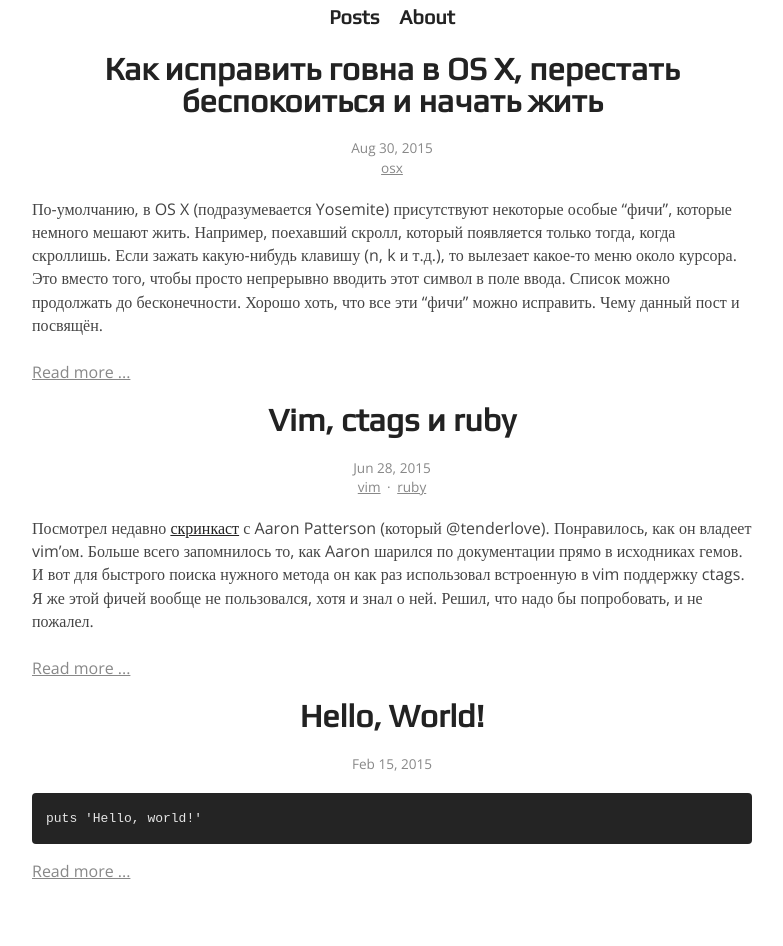
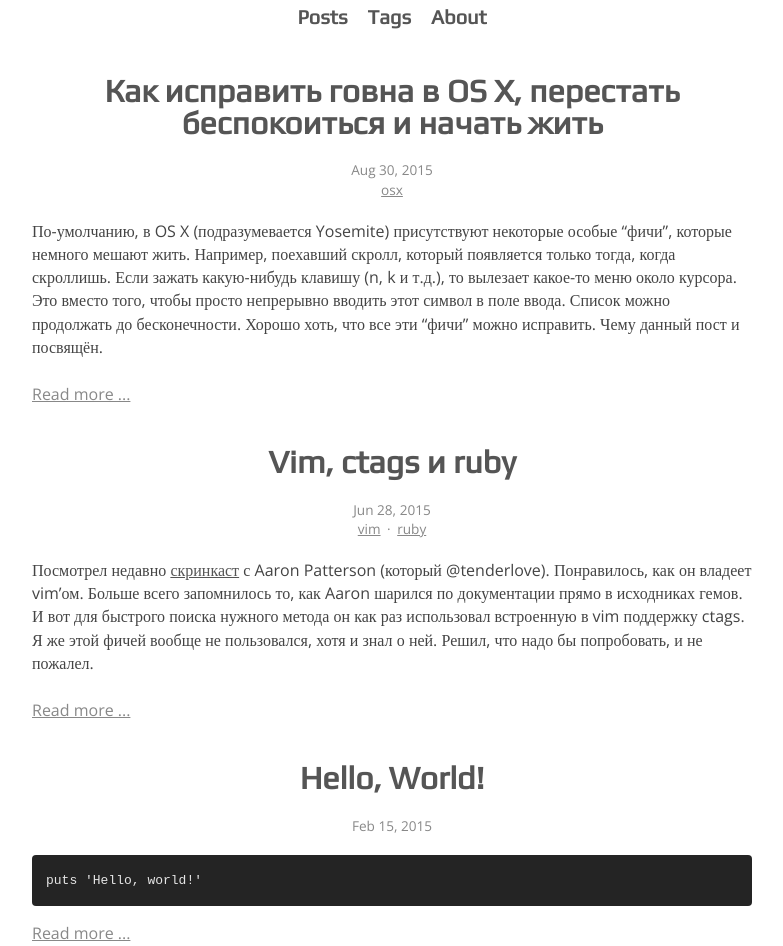
Before and after one commit to schfkt/schfkt.github.io, a Jekyll site: the page built from index.html, in a window 1280 px wide. Shown: the whole page, without its empty margins (248-1031 px from the left). Built offline with Jekyll 4.4.1, drawn with Linux system fonts in a browser that asks for light colours; before the commit the page ends 900 px from its top, so only the background shows below that.

Commit message:
Some UI fixes

```diff
--- a/_includes/header.html
+++ b/_includes/header.html
@@ -1,4 +1,5 @@
 <ul id="navigation">
   <li><a href="/">Posts</a></li><!--
+  --><li><a href="/tags.html">Tags</a></li><!--
   --><li><a href="/about.html">About</a></li>
 </ul>
--- a/_sass/_custom.scss
+++ b/_sass/_custom.scss
@@ -1,4 +1,5 @@
 $light-black: #888;
+$button-radius: 4px;
 
 h1, h2, h3, h4, h5, h6 {
   font-family: 'Play', sans-serif;
@@ -6,7 +7,7 @@ h1, h2, h3, h4, h5, h6 {
 
 a {
   text-decoration: underline;
-  color: #222;
+  color: #555;
 }
 
 pre {
@@ -49,16 +50,24 @@ p img {
 
     a {
       display: block;
-      padding: 2px 10px;
+      padding: 2px 10px 4px;
       font-family: 'Play', sans-serif;
       font-size: 20px;
       font-weight: bold;
       text-decoration: none;
     }
 
+    &:first-child a {
+      border-bottom-left-radius: $button-radius;
+    }
+
+    &:last-child a {
+      border-bottom-right-radius: $button-radius;
+    }
+
     a:hover {
       color: #fff;
-      background-color: #222;
+      background-color: #555;
     }
   }
 }
@@ -68,7 +77,7 @@ p img {
 }
 
 .post-header {
-  margin: 20px 0;
+  margin: 40px 0 20px;
 
   h1 {
     text-align: center;
--- a/_sass/_typeplate-vars.scss
+++ b/_sass/_typeplate-vars.scss
@@ -38,7 +38,7 @@ $typl8-small-print-size: 65% !default;
 // $Base-Colors
 // -------------------------------------//
 
-$typl8-heading-color: #222 !default;
+$typl8-heading-color: #555 !default;
 $typl8-copy-color: #444 !default;
 
 
```
